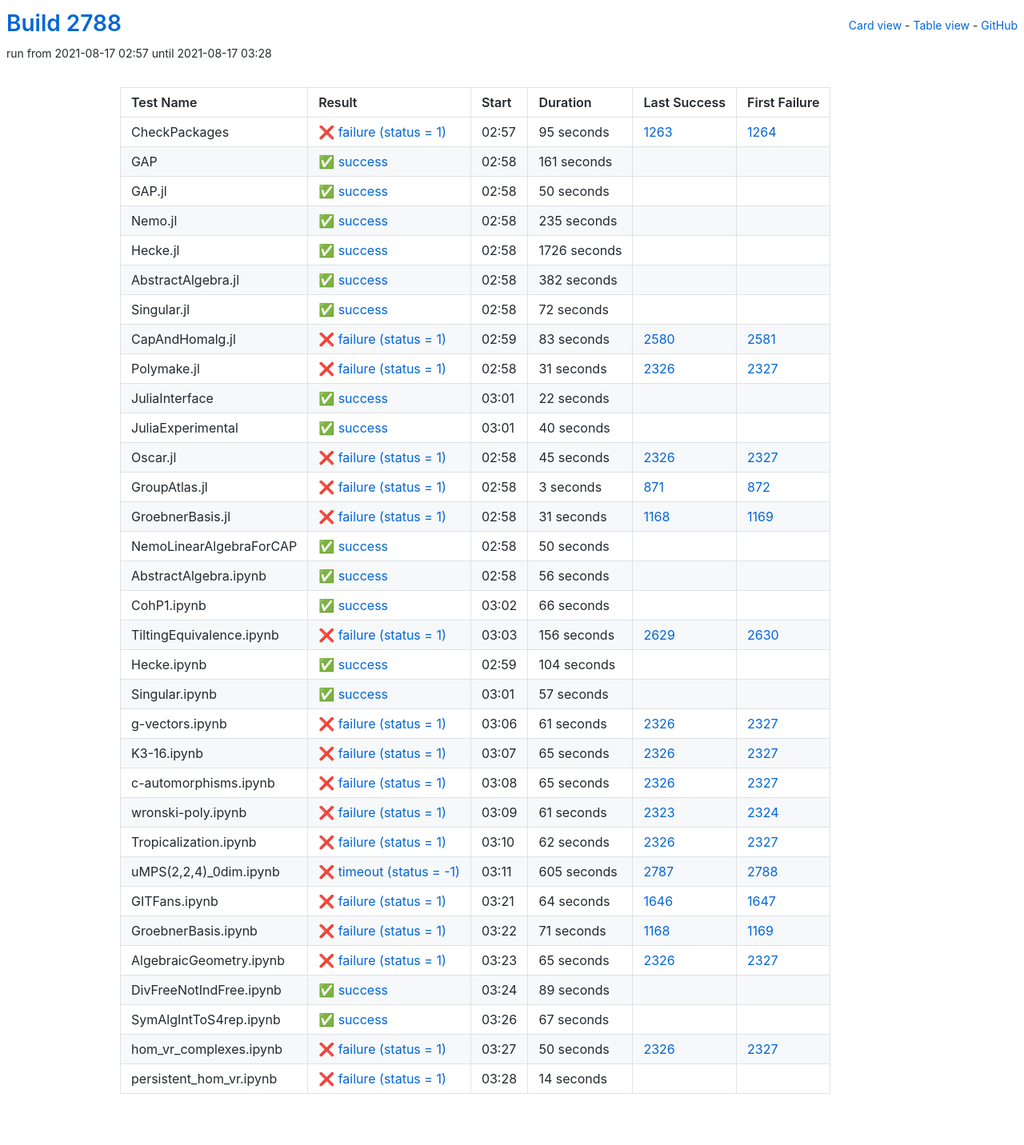
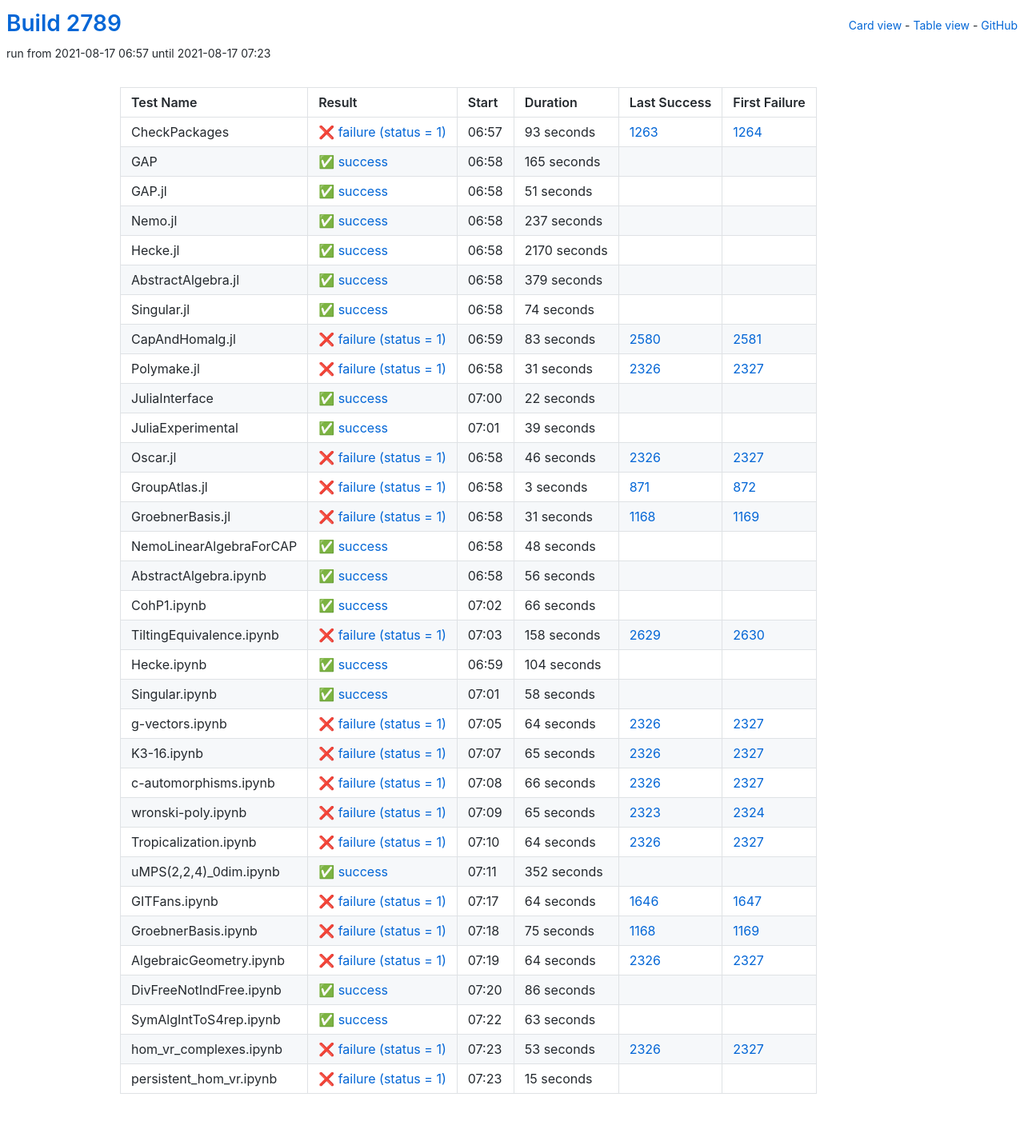
Before and after one commit to oscar-system/oscar-ci-status-stable, a Jekyll site: the page built from table.html, in a window 1280 px wide. Shown: the whole page at 80% size. Built offline with Jekyll 4.4.1, drawn with Linux system fonts in a browser that asks for light colours.

Commit message:
Build #2789

```diff
--- a/_data/ci.yml
+++ b/_data/ci.yml
@@ -1,6 +1,6 @@
 ---
-build: 2788
-build_url: https://oscarci.mathematik.uni-kl.de/job/oscar-stable/2788/
+build: 2789
+build_url: https://oscarci.mathematik.uni-kl.de/job/oscar-stable/2789/
 job: oscar-stable
 organization: oscar-system
 repo: oscar-ci-status-stable
@@ -8,92 +8,92 @@ repourl: https://github.com/oscar-system/oscar-ci-status-stable
 tests:
 - name: CheckPackages
   id: checkpackages
-  log: https://oscarci.mathematik.uni-kl.de/job/oscar-stable/2788/artifact/logs/build-2788/CheckPackages.log
-  start: 2021-08-17 02:57
+  log: https://oscarci.mathematik.uni-kl.de/job/oscar-stable/2789/artifact/logs/build-2789/CheckPackages.log
+  start: 2021-08-17 06:57
   success: false
   exitcode: 1
   status: failure
-  duration: 95
+  duration: 93
   last_success: 1263
   last_success_url: https://oscarci.mathematik.uni-kl.de/job/oscar-stable/1263/
   first_failure: 1264
   first_failure_url: https://oscarci.mathematik.uni-kl.de/job/oscar-stable/1264/
 - name: GAP
   id: gap
-  log: https://oscarci.mathematik.uni-kl.de/job/oscar-stable/2788/artifact/logs/build-2788/GAP.log
-  start: 2021-08-17 02:58
+  log: https://oscarci.mathematik.uni-kl.de/job/oscar-stable/2789/artifact/logs/build-2789/GAP.log
+  start: 2021-08-17 06:58
   success: true
   exitcode: 0
   status: success
-  duration: 161
+  duration: 165
   last_success: false
   last_success_url:
   first_failure: false
   first_failure_url:
 - name: GAP.jl
   id: gap-jl
-  log: https://oscarci.mathematik.uni-kl.de/job/oscar-stable/2788/artifact/logs/build-2788/GAP.jl.log
-  start: 2021-08-17 02:58
+  log: https://oscarci.mathematik.uni-kl.de/job/oscar-stable/2789/artifact/logs/build-2789/GAP.jl.log
+  start: 2021-08-17 06:58
   success: true
   exitcode: 0
   status: success
-  duration: 50
+  duration: 51
   last_success: false
   last_success_url:
   first_failure: false
   first_failure_url:
 - name: Nemo.jl
   id: nemo-jl
-  log: https://oscarci.mathematik.uni-kl.de/job/oscar-stable/2788/artifact/logs/build-2788/Nemo.jl.log
-  start: 2021-08-17 02:58
+  log: https://oscarci.mathematik.uni-kl.de/job/oscar-stable/2789/artifact/logs/build-2789/Nemo.jl.log
+  start: 2021-08-17 06:58
   success: true
   exitcode: 0
   status: success
-  duration: 235
+  duration: 237
   last_success: false
   last_success_url:
   first_failure: false
   first_failure_url:
 - name: Hecke.jl
   id: hecke-jl
-  log: https://oscarci.mathematik.uni-kl.de/job/oscar-stable/2788/artifact/logs/build-2788/Hecke.jl.log
-  start: 2021-08-17 02:58
+  log: https://oscarci.mathematik.uni-kl.de/job/oscar-stable/2789/artifact/logs/build-2789/Hecke.jl.log
+  start: 2021-08-17 06:58
   success: true
   exitcode: 0
   status: success
-  duration: 1726
+  duration: 2170
   last_success: false
   last_success_url:
   first_failure: false
   first_failure_url:
 - name: AbstractAlgebra.jl
   id: abstractalgebra-jl
-  log: https://oscarci.mathematik.uni-kl.de/job/oscar-stable/2788/artifact/logs/build-2788/AbstractAlgebra.jl.log
-  start: 2021-08-17 02:58
+  log: https://oscarci.mathematik.uni-kl.de/job/oscar-stable/2789/artifact/logs/build-2789/AbstractAlgebra.jl.log
+  start: 2021-08-17 06:58
   success: true
   exitcode: 0
   status: success
-  duration: 382
+  duration: 379
   last_success: false
   last_success_url:
   first_failure: false
   first_failure_url:
 - name: Singular.jl
   id: singular-jl
-  log: https://oscarci.mathematik.uni-kl.de/job/oscar-stable/2788/artifact/logs/build-2788/Singular.jl.log
-  start: 2021-08-17 02:58
+  log: https://oscarci.mathematik.uni-kl.de/job/oscar-stable/2789/artifact/logs/build-2789/Singular.jl.log
+  start: 2021-08-17 06:58
   success: true
   exitcode: 0
   status: success
-  duration: 72
+  duration: 74
   last_success: false
   last_success_url:
   first_failure: false
   first_failure_url:
 - name: CapAndHomalg.jl
   id: capandhomalg-jl
-  log: https://oscarci.mathematik.uni-kl.de/job/oscar-stable/2788/artifact/logs/build-2788/CapAndHomalg.jl.log
-  start: 2021-08-17 02:59
+  log: https://oscarci.mathematik.uni-kl.de/job/oscar-stable/2789/artifact/logs/build-2789/CapAndHomalg.jl.log
+  start: 2021-08-17 06:59
   success: false
   exitcode: 1
   status: failure
@@ -104,8 +104,8 @@ tests:
   first_failure_url: https://oscarci.mathematik.uni-kl.de/job/oscar-stable/2581/
 - name: Polymake.jl
   id: polymake-jl
-  log: https://oscarci.mathematik.uni-kl.de/job/oscar-stable/2788/artifact/logs/build-2788/Polymake.jl.log
-  start: 2021-08-17 02:58
+  log: https://oscarci.mathematik.uni-kl.de/job/oscar-stable/2789/artifact/logs/build-2789/Polymake.jl.log
+  start: 2021-08-17 06:58
   success: false
   exitcode: 1
   status: failure
@@ -116,8 +116,8 @@ tests:
   first_failure_url: https://oscarci.mathematik.uni-kl.de/job/oscar-stable/2327/
 - name: JuliaInterface
   id: juliainterface
-  log: https://oscarci.mathematik.uni-kl.de/job/oscar-stable/2788/artifact/logs/build-2788/JuliaInterface.log
-  start: 2021-08-17 03:01
+  log: https://oscarci.mathematik.uni-kl.de/job/oscar-stable/2789/artifact/logs/build-2789/JuliaInterface.log
+  start: 2021-08-17 07:00
   success: true
   exitcode: 0
   status: success
@@ -128,32 +128,32 @@ tests:
   first_failure_url:
 - name: JuliaExperimental
   id: juliaexperimental
-  log: https://oscarci.mathematik.uni-kl.de/job/oscar-stable/2788/artifact/logs/build-2788/JuliaExperimental.log
-  start: 2021-08-17 03:01
+  log: https://oscarci.mathematik.uni-kl.de/job/oscar-stable/2789/artifact/logs/build-2789/JuliaExperimental.log
+  start: 2021-08-17 07:01
   success: true
   exitcode: 0
   status: success
-  duration: 40
+  duration: 39
   last_success: false
   last_success_url:
   first_failure: false
   first_failure_url:
 - name: Oscar.jl
   id: oscar-jl
-  log: https://oscarci.mathematik.uni-kl.de/job/oscar-stable/2788/artifact/logs/build-2788/Oscar.jl.log
-  start: 2021-08-17 02:58
+  log: https://oscarci.mathematik.uni-kl.de/job/oscar-stable/2789/artifact/logs/build-2789/Oscar.jl.log
+  start: 2021-08-17 06:58
   success: false
   exitcode: 1
   status: failure
-  duration: 45
+  duration: 46
   last_success: 2326
   last_success_url: https://oscarci.mathematik.uni-kl.de/job/oscar-stable/2326/
   first_failure: 2327
   first_failure_url: https://oscarci.mathematik.uni-kl.de/job/oscar-stable/2327/
 - name: GroupAtlas.jl
   id: groupatlas-jl
-  log: https://oscarci.mathematik.uni-kl.de/job/oscar-stable/2788/artifact/logs/build-2788/GroupAtlas.jl.log
-  start: 2021-08-17 02:58
+  log: https://oscarci.mathematik.uni-kl.de/job/oscar-stable/2789/artifact/logs/build-2789/GroupAtlas.jl.log
+  start: 2021-08-17 06:58
   success: false
   exitcode: 1
   status: failure
@@ -164,8 +164,8 @@ tests:
   first_failure_url: https://oscarci.mathematik.uni-kl.de/job/oscar-stable/872/
 - name: GroebnerBasis.jl
   id: groebnerbasis-jl
-  log: https://oscarci.mathematik.uni-kl.de/job/oscar-stable/2788/artifact/logs/build-2788/GroebnerBasis.jl.log
-  start: 2021-08-17 02:58
+  log: https://oscarci.mathematik.uni-kl.de/job/oscar-stable/2789/artifact/logs/build-2789/GroebnerBasis.jl.log
+  start: 2021-08-17 06:58
   success: false
   exitcode: 1
   status: failure
@@ -176,20 +176,20 @@ tests:
   first_failure_url: https://oscarci.mathematik.uni-kl.de/job/oscar-stable/1169/
 - name: NemoLinearAlgebraForCAP
   id: nemolinearalgebraforcap
-  log: https://oscarci.mathematik.uni-kl.de/job/oscar-stable/2788/artifact/logs/build-2788/NemoLinearAlgebraForCAP.log
-  start: 2021-08-17 02:58
+  log: https://oscarci.mathematik.uni-kl.de/job/oscar-stable/2789/artifact/logs/build-2789/NemoLinearAlgebraForCAP.log
+  start: 2021-08-17 06:58
   success: true
   exitcode: 0
   status: success
-  duration: 50
+  duration: 48
   last_success: false
   last_success_url:
   first_failure: false
   first_failure_url:
 - name: AbstractAlgebra.ipynb
   id: abstractalgebra-ipynb
-  log: https://oscarci.mathematik.uni-kl.de/job/oscar-stable/2788/artifact/logs/build-2788/AbstractAlgebra.ipynb.log
-  start: 2021-08-17 02:58
+  log: https://oscarci.mathematik.uni-kl.de/job/oscar-stable/2789/artifact/logs/build-2789/AbstractAlgebra.ipynb.log
+  start: 2021-08-17 06:58
   success: true
   exitcode: 0
   status: success
@@ -200,8 +200,8 @@ tests:
   first_failure_url:
 - name: CohP1.ipynb
   id: cohp1-ipynb
-  log: https://oscarci.mathematik.uni-kl.de/job/oscar-stable/2788/artifact/logs/build-2788/CohP1.ipynb.log
-  start: 2021-08-17 03:02
+  log: https://oscarci.mathematik.uni-kl.de/job/oscar-stable/2789/artifact/logs/build-2789/CohP1.ipynb.log
+  start: 2021-08-17 07:02
   success: true
   exitcode: 0
   status: success
@@ -212,20 +212,20 @@ tests:
   first_failure_url:
 - name: TiltingEquivalence.ipynb
   id: tiltingequivalence-ipynb
-  log: https://oscarci.mathematik.uni-kl.de/job/oscar-stable/2788/artifact/logs/build-2788/TiltingEquivalence.ipynb.log
-  start: 2021-08-17 03:03
+  log: https://oscarci.mathematik.uni-kl.de/job/oscar-stable/2789/artifact/logs/build-2789/TiltingEquivalence.ipynb.log
+  start: 2021-08-17 07:03
   success: false
   exitcode: 1
   status: failure
-  duration: 156
+  duration: 158
   last_success: 2629
   last_success_url: https://oscarci.mathematik.uni-kl.de/job/oscar-stable/2629/
   first_failure: 2630
   first_failure_url: https://oscarci.mathematik.uni-kl.de/job/oscar-stable/2630/
 - name: Hecke.ipynb
   id: hecke-ipynb
-  log: https://oscarci.mathematik.uni-kl.de/job/oscar-stable/2788/artifact/logs/build-2788/Hecke.ipynb.log
-  start: 2021-08-17 02:59
+  log: https://oscarci.mathematik.uni-kl.de/job/oscar-stable/2789/artifact/logs/build-2789/Hecke.ipynb.log
+  start: 2021-08-17 06:59
   success: true
   exitcode: 0
   status: success
@@ -236,32 +236,32 @@ tests:
   first_failure_url:
 - name: Singular.ipynb
   id: singular-ipynb
-  log: https://oscarci.mathematik.uni-kl.de/job/oscar-stable/2788/artifact/logs/build-2788/Singular.ipynb.log
-  start: 2021-08-17 03:01
+  log: https://oscarci.mathematik.uni-kl.de/job/oscar-stable/2789/artifact/logs/build-2789/Singular.ipynb.log
+  start: 2021-08-17 07:01
   success: true
   exitcode: 0
   status: success
-  duration: 57
+  duration: 58
   last_success: false
   last_success_url:
   first_failure: false
   first_failure_url:
 - name: g-vectors.ipynb
   id: g-vectors-ipynb
-  log: https://oscarci.mathematik.uni-kl.de/job/oscar-stable/2788/artifact/logs/build-2788/g-vectors.ipynb.log
-  start: 2021-08-17 03:06
+  log: https://oscarci.mathematik.uni-kl.de/job/oscar-stable/2789/artifact/logs/build-2789/g-vectors.ipynb.log
+  start: 2021-08-17 07:05
   success: false
   exitcode: 1
   status: failure
-  duration: 61
+  duration: 64
   last_success: 2326
   last_success_url: https://oscarci.mathematik.uni-kl.de/job/oscar-stable/2326/
   first_failure: 2327
   first_failure_url: https://oscarci.mathematik.uni-kl.de/job/oscar-stable/2327/
 - name: K3-16.ipynb
   id: k3-16-ipynb
-  log: https://oscarci.mathematik.uni-kl.de/job/oscar-stable/2788/artifact/logs/build-2788/K3-16.ipynb.log
-  start: 2021-08-17 03:07
+  log: https://oscarci.mathematik.uni-kl.de/job/oscar-stable/2789/artifact/logs/build-2789/K3-16.ipynb.log
+  start: 2021-08-17 07:07
   success: false
   exitcode: 1
   status: failure
@@ -272,56 +272,56 @@ tests:
   first_failure_url: https://oscarci.mathematik.uni-kl.de/job/oscar-stable/2327/
 - name: c-automorphisms.ipynb
   id: c-automorphisms-ipynb
-  log: https://oscarci.mathematik.uni-kl.de/job/oscar-stable/2788/artifact/logs/build-2788/c-automorphisms.ipynb.log
-  start: 2021-08-17 03:08
+  log: https://oscarci.mathematik.uni-kl.de/job/oscar-stable/2789/artifact/logs/build-2789/c-automorphisms.ipynb.log
+  start: 2021-08-17 07:08
   success: false
   exitcode: 1
   status: failure
-  duration: 65
+  duration: 66
   last_success: 2326
   last_success_url: https://oscarci.mathematik.uni-kl.de/job/oscar-stable/2326/
   first_failure: 2327
   first_failure_url: https://oscarci.mathematik.uni-kl.de/job/oscar-stable/2327/
 - name: wronski-poly.ipynb
   id: wronski-poly-ipynb
-  log: https://oscarci.mathematik.uni-kl.de/job/oscar-stable/2788/artifact/logs/build-2788/wronski-poly.ipynb.log
-  start: 2021-08-17 03:09
+  log: https://oscarci.mathematik.uni-kl.de/job/oscar-stable/2789/artifact/logs/build-2789/wronski-poly.ipynb.log
+  start: 2021-08-17 07:09
   success: false
   exitcode: 1
   status: failure
-  duration: 61
+  duration: 65
   last_success: 2323
   last_success_url: https://oscarci.mathematik.uni-kl.de/job/oscar-stable/2323/
   first_failure: 2324
   first_failure_url: https://oscarci.mathematik.uni-kl.de/job/oscar-stable/2324/
 - name: Tropicalization.ipynb
   id: tropicalization-ipynb
-  log: https://oscarci.mathematik.uni-kl.de/job/oscar-stable/2788/artifact/logs/build-2788/Tropicalization.ipynb.log
-  start: 2021-08-17 03:10
+  log: https://oscarci.mathematik.uni-kl.de/job/oscar-stable/2789/artifact/logs/build-2789/Tropicalization.ipynb.log
+  start: 2021-08-17 07:10
   success: false
   exitcode: 1
   status: failure
-  duration: 62
+  duration: 64
   last_success: 2326
   last_success_url: https://oscarci.mathematik.uni-kl.de/job/oscar-stable/2326/
   first_failure: 2327
   first_failure_url: https://oscarci.mathematik.uni-kl.de/job/oscar-stable/2327/
 - name: uMPS(2,2,4)_0dim.ipynb
   id: umps-2-2-4-0dim-ipynb
-  log: https://oscarci.mathematik.uni-kl.de/job/oscar-stable/2788/artifact/logs/build-2788/uMPS-2-2-4-_0dim.ipynb.log
-  start: 2021-08-17 03:11
-  success: false
-  exitcode: -1
-  status: timeout
-  duration: 605
-  last_success: 2787
-  last_success_url: https://oscarci.mathematik.uni-kl.de/job/oscar-stable/2787/
-  first_failure: 2788
-  first_failure_url: https://oscarci.mathematik.uni-kl.de/job/oscar-stable/2788/
+  log: https://oscarci.mathematik.uni-kl.de/job/oscar-stable/2789/artifact/logs/build-2789/uMPS-2-2-4-_0dim.ipynb.log
+  start: 2021-08-17 07:11
+  success: true
+  exitcode: 0
+  status: success
+  duration: 352
+  last_success: false
+  last_success_url:
+  first_failure: false
+  first_failure_url:
 - name: GITFans.ipynb
   id: gitfans-ipynb
-  log: https://oscarci.mathematik.uni-kl.de/job/oscar-stable/2788/artifact/logs/build-2788/GITFans.ipynb.log
-  start: 2021-08-17 03:21
+  log: https://oscarci.mathematik.uni-kl.de/job/oscar-stable/2789/artifact/logs/build-2789/GITFans.ipynb.log
+  start: 2021-08-17 07:17
   success: false
   exitcode: 1
   status: failure
@@ -332,72 +332,72 @@ tests:
   first_failure_url: https://oscarci.mathematik.uni-kl.de/job/oscar-stable/1647/
 - name: GroebnerBasis.ipynb
   id: groebnerbasis-ipynb
-  log: https://oscarci.mathematik.uni-kl.de/job/oscar-stable/2788/artifact/logs/build-2788/GroebnerBasis.ipynb.log
-  start: 2021-08-17 03:22
+  log: https://oscarci.mathematik.uni-kl.de/job/oscar-stable/2789/artifact/logs/build-2789/GroebnerBasis.ipynb.log
+  start: 2021-08-17 07:18
   success: false
   exitcode: 1
   status: failure
-  duration: 71
+  duration: 75
   last_success: 1168
   last_success_url: https://oscarci.mathematik.uni-kl.de/job/oscar-stable/1168/
   first_failure: 1169
   first_failure_url: https://oscarci.mathematik.uni-kl.de/job/oscar-stable/1169/
 - name: AlgebraicGeometry.ipynb
   id: algebraicgeometry-ipynb
-  log: https://oscarci.mathematik.uni-kl.de/job/oscar-stable/2788/artifact/logs/build-2788/AlgebraicGeometry.ipynb.log
-  start: 2021-08-17 03:23
+  log: https://oscarci.mathematik.uni-kl.de/job/oscar-stable/2789/artifact/logs/build-2789/AlgebraicGeometry.ipynb.log
+  start: 2021-08-17 07:19
   success: false
   exitcode: 1
   status: failure
-  duration: 65
+  duration: 64
   last_success: 2326
   last_success_url: https://oscarci.mathematik.uni-kl.de/job/oscar-stable/2326/
   first_failure: 2327
   first_failure_url: https://oscarci.mathematik.uni-kl.de/job/oscar-stable/2327/
 - name: DivFreeNotIndFree.ipynb
   id: divfreenotindfree-ipynb
-  log: https://oscarci.mathematik.uni-kl.de/job/oscar-stable/2788/artifact/logs/build-2788/DivFreeNotIndFree.ipynb.log
-  start: 2021-08-17 03:24
+  log: https://oscarci.mathematik.uni-kl.de/job/oscar-stable/2789/artifact/logs/build-2789/DivFreeNotIndFree.ipynb.log
+  start: 2021-08-17 07:20
   success: true
   exitcode: 0
   status: success
-  duration: 89
+  duration: 86
   last_success: false
   last_success_url:
   first_failure: false
   first_failure_url:
 - name: SymAlgIntToS4rep.ipynb
   id: symalginttos4rep-ipynb
-  log: https://oscarci.mathematik.uni-kl.de/job/oscar-stable/2788/artifact/logs/build-2788/SymAlgIntToS4rep.ipynb.log
-  start: 2021-08-17 03:26
+  log: https://oscarci.mathematik.uni-kl.de/job/oscar-stable/2789/artifact/logs/build-2789/SymAlgIntToS4rep.ipynb.log
+  start: 2021-08-17 07:22
   success: true
   exitcode: 0
   status: success
-  duration: 67
+  duration: 63
   last_success: false
   last_success_url:
   first_failure: false
   first_failure_url:
 - name: hom_vr_complexes.ipynb
   id: hom-vr-complexes-ipynb
-  log: https://oscarci.mathematik.uni-kl.de/job/oscar-stable/2788/artifact/logs/build-2788/hom_vr_complexes.ipynb.log
-  start: 2021-08-17 03:27
+  log: https://oscarci.mathematik.uni-kl.de/job/oscar-stable/2789/artifact/logs/build-2789/hom_vr_complexes.ipynb.log
+  start: 2021-08-17 07:23
   success: false
   exitcode: 1
   status: failure
-  duration: 50
+  duration: 53
   last_success: 2326
   last_success_url: https://oscarci.mathematik.uni-kl.de/job/oscar-stable/2326/
   first_failure: 2327
   first_failure_url: https://oscarci.mathematik.uni-kl.de/job/oscar-stable/2327/
 - name: persistent_hom_vr.ipynb
   id: persistent-hom-vr-ipynb
-  log: https://oscarci.mathematik.uni-kl.de/job/oscar-stable/2788/artifact/logs/build-2788/persistent_hom_vr.ipynb.log
-  start: 2021-08-17 03:28
+  log: https://oscarci.mathematik.uni-kl.de/job/oscar-stable/2789/artifact/logs/build-2789/persistent_hom_vr.ipynb.log
+  start: 2021-08-17 07:23
   success: false
   exitcode: 1
   status: failure
-  duration: 14
+  duration: 15
   last_success: false
   last_success_url:
   first_failure: false
```
Also changed, not shown: README.md.
